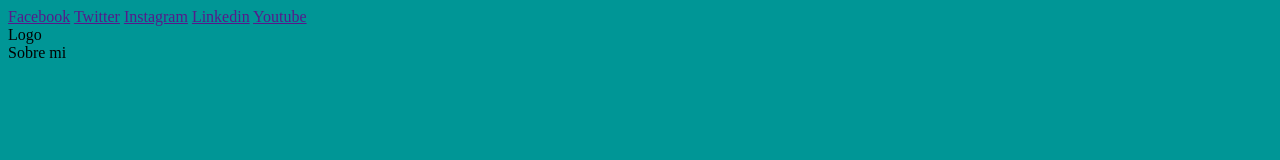
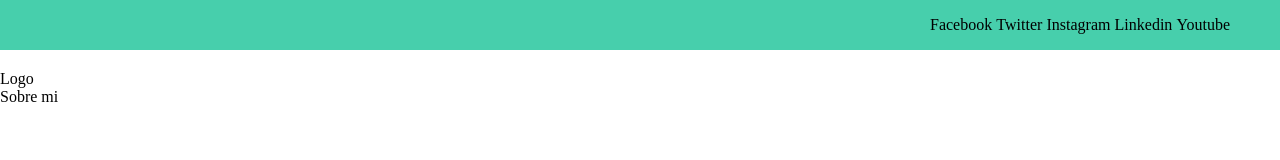
Before and after one commit to JesusRamon2192/blog, a plain HTML site: page index.html in a window 1280 px wide. Drawn offline with Linux system fonts and the light colour scheme.

Commit message:
Clase 6 Estilos en el header

```diff
--- a/index.html
+++ b/index.html
@@ -8,8 +8,8 @@
 </head>
 <body>
     <header>
-        <section>
-            <div>
+        <section class="header-icons-container">
+            <div class="icons">
                 <a href="">Facebook</a>
                 <a href="">Twitter</a>
                 <a href="">Instagram</a>
@@ -18,8 +18,8 @@
             </div>
         </section>
         <nav>
-            <section><a class="logo">Logo</a></section>
-            <section><a class="id">Sobre mi</a></section>
+            <section class="nav-logo-container"><a class="logo">Logo</a></section>
+            <section class="nav-id-container"><a class="id">Sobre mi</a></section>
         </nav>
     </header>
     <section class="perfil inactive"></section>
--- a/scss/style.scss
+++ b/scss/style.scss
@@ -1,5 +1,39 @@
 body {
-    background-color: rgb(0, 150, 150);
+    margin: 0;
+    padding: 0;
+    position: fixed;
+    top: 0;
+    left: 0;
+    bottom: 0;
+    right: 0;
+    header {
+        width: 100%;
+        height: 140px;
+        display: grid;
+        grid-template-rows: repeat(2, 1fr);
+        .header-icons-container {
+            width: 100%;
+            height: 50px;
+            display: grid;
+            background-color: #47cfac;
+            .icons {
+                width: 300px;
+                height: auto;
+                display: flex;
+                justify-items: flex-end;
+                align-items: center;
+                justify-content: space-between;
+                justify-self: end;
+                margin-right: 50px;
+            }
+        }
+        a {
+            text-decoration: none;
+            display: inline;
+            color: black;
+        }
+
+    }
     .inactive {
         display: none;
     }
```
Also changed, not shown: css/style.css, 1 other file.
